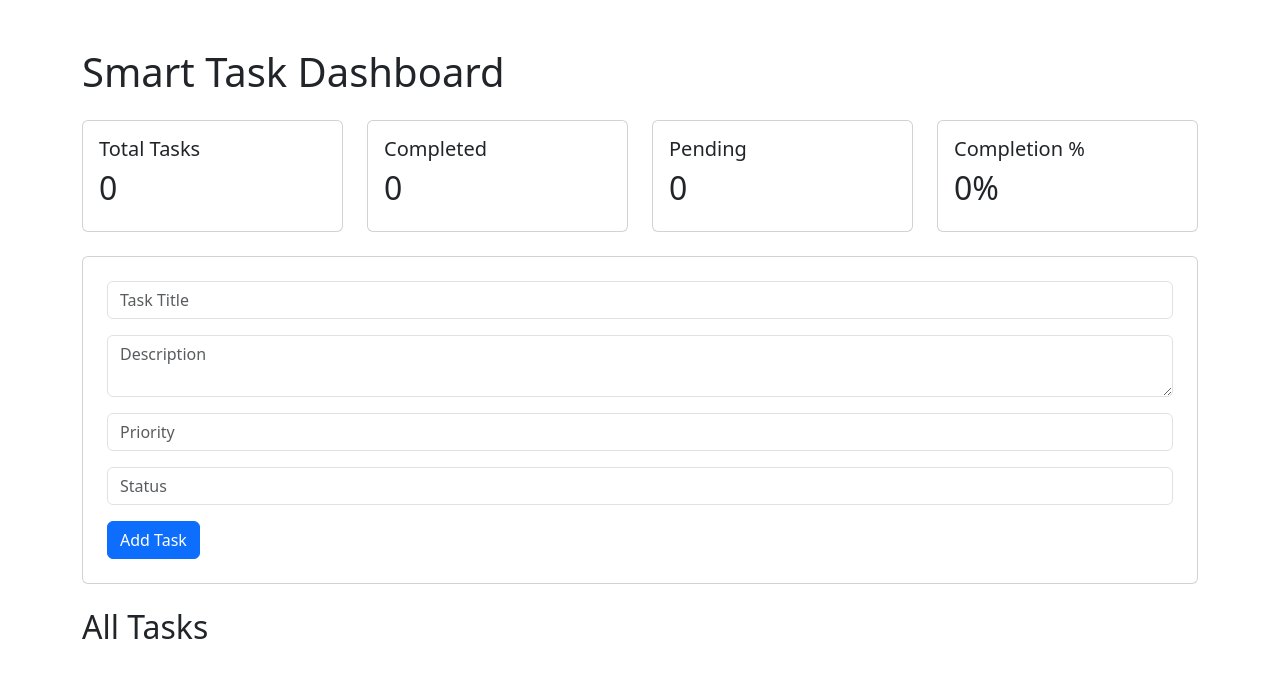
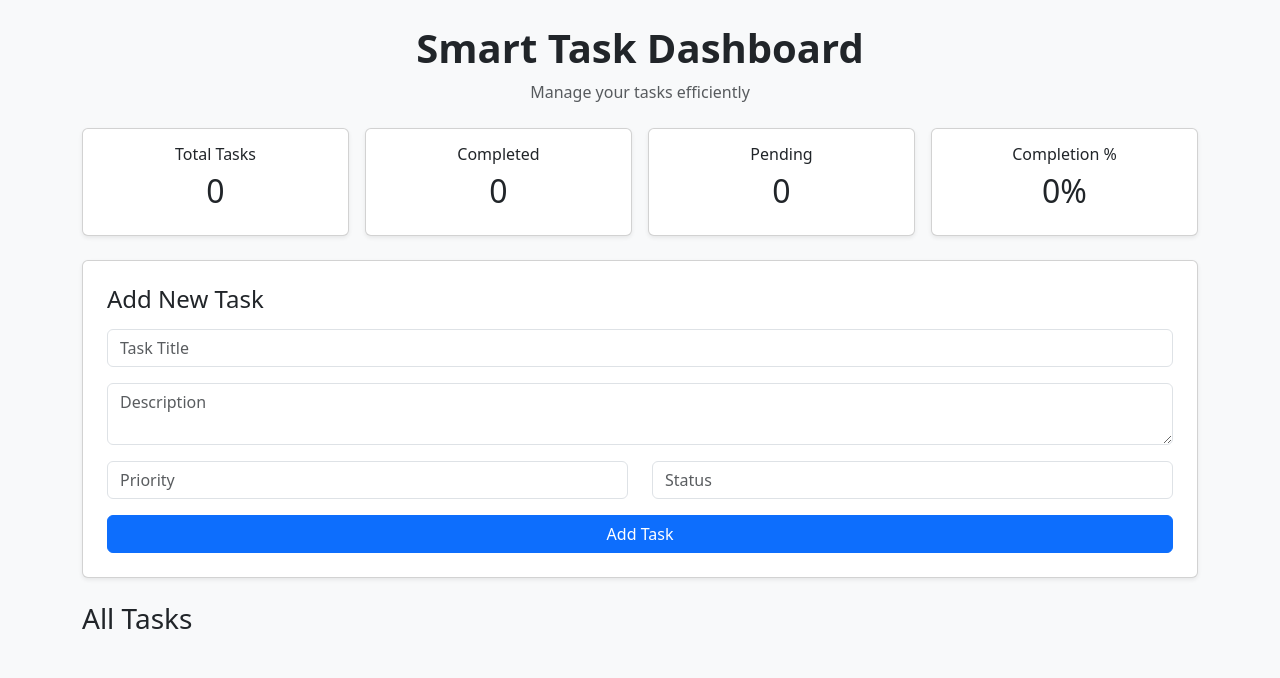
Before and after one commit to Prachisonkusare/smart-task-manager, a Flask app: page /dashboard in a window 1280 px wide. Shown: the top 678 px of the page. Run offline with Flask 3, Linux system fonts and the light colour scheme; data that the repository does not hold is empty; some libraries are stand-ins or nearby versions.

Commit message:
final project submission

```diff
--- a/app/templates/dashboard.html
+++ b/app/templates/dashboard.html
@@ -5,103 +5,77 @@
 
     <title>Task Dashboard</title>
 
-    <link
-        href="https://cdn.jsdelivr.net/npm/bootstrap@5.3.0/dist/css/bootstrap.min.css"
-        rel="stylesheet"
-    >
+    <link href="https://cdn.jsdelivr.net/npm/bootstrap@5.3.0/dist/css/bootstrap.min.css" rel="stylesheet">
 
 </head>
 
-<body class="container mt-5">
+<body class="bg-light">
 
-    <h1 class="mb-4">
-        Smart Task Dashboard
-    </h1>
+<div class="container py-4">
 
-    <div class="row mb-4">
+    <!-- Header -->
+    <div class="text-center mb-4">
+        <h1 class="fw-bold">Smart Task Dashboard</h1>
+        <p class="text-muted">Manage your tasks efficiently</p>
+    </div>
+
+    <!-- Analytics Cards -->
+    <div class="row g-3 mb-4">
 
         <div class="col-md-3">
+            <div class="card shadow-sm p-3 text-center">
+                <h6>Total Tasks</h6>
+                <h2>{{ analytics.total }}</h2>
+            </div>
+        </div>
 
-        <div class="card p-3">
+        <div class="col-md-3">
+            <div class="card shadow-sm p-3 text-center">
+                <h6>Completed</h6>
+                <h2>{{ analytics.completed }}</h2>
+            </div>
+        </div>
 
-            <h5>Total Tasks</h5>
+        <div class="col-md-3">
+            <div class="card shadow-sm p-3 text-center">
+                <h6>Pending</h6>
+                <h2>{{ analytics.pending }}</h2>
+            </div>
+        </div>
 
-            <h2>{{ analytics.total }}</h2>
-
+        <div class="col-md-3">
+            <div class="card shadow-sm p-3 text-center">
+                <h6>Completion %</h6>
+                <h2>{{ analytics.percentage }}%</h2>
+            </div>
         </div>
 
     </div>
 
-    <div class="col-md-3">
+    <!-- Add Task Form -->
+    <div class="card shadow-sm p-4 mb-4">
 
-        <div class="card p-3">
+        <h4 class="mb-3">Add New Task</h4>
 
-            <h5>Completed</h5>
+        <form method="POST" action="/add-task">
 
-            <h2>{{ analytics.completed }}</h2>
+            <input class="form-control mb-3" type="text" name="title" placeholder="Task Title">
 
+            <textarea class="form-control mb-3" name="description" placeholder="Description"></textarea>
+
+            <div class="row">
+
+                <div class="col-md-6">
+                    <input class="form-control mb-3" type="text" name="priority" placeholder="Priority">
+                </div>
+
+                <div class="col-md-6">
+                    <input class="form-control mb-3" type="text" name="status" placeholder="Status">
                 </div>
 
             </div>
 
-    <div class="col-md-3">
-
-        <div class="card p-3">
-
-            <h5>Pending</h5>
-
-            <h2>{{ analytics.pending }}</h2>
-
-        </div>
-
-    </div>
-
-    <div class="col-md-3">
-
-        <div class="card p-3">
-
-            <h5>Completion %</h5>
-
-            <h2>{{ analytics.percentage }}%</h2>
-
-        </div>
-
-    </div>
-
-</div>
-
-    <div class="card p-4 mb-4">
-
-        <form method="POST" action="/add-task">
-
-            <input
-                class="form-control mb-3"
-                type="text"
-                name="title"
-                placeholder="Task Title"
-            >
-
-            <textarea
-                class="form-control mb-3"
-                name="description"
-                placeholder="Description"
-            ></textarea>
-
-            <input
-                class="form-control mb-3"
-                type="text"
-                name="priority"
-                placeholder="Priority"
-            >
-
-            <input
-                class="form-control mb-3"
-                type="text"
-                name="status"
-                placeholder="Status"
-            >
-
-            <button class="btn btn-primary">
+            <button class="btn btn-primary w-100">
                 Add Task
             </button>
 
@@ -109,45 +83,36 @@
 
     </div>
 
-    <h2 class="mb-3">
-        All Tasks
-    </h2>
+    <!-- Tasks Section -->
+    <h3 class="mb-3">All Tasks</h3>
 
     {% for task in tasks %}
 
-        <div class="card p-3 mb-3">
+    <div class="card shadow-sm p-3 mb-3">
 
-            <h3>{{ task.title }}</h3>
+        <div class="d-flex justify-content-between">
 
-            <p>{{ task.description }}</p>
+            <h5 class="mb-1">{{ task.title }}</h5>
 
-            <p>
-                <strong>Priority:</strong>
-                {{ task.priority }}
+            <span class="badge bg-secondary">{{ task.status }}</span>
+
+        </div>
+
+        <p class="text-muted mb-2">{{ task.description }}</p>
+
+        <p class="mb-1">
+            <strong>Priority:</strong> {{ task.priority }}
         </p>
 
-            <p>
-                <strong>Status:</strong>
-                {{ task.status }}
-            </p>
+        <small class="text-muted">{{ task.created_date }}</small>
 
-            <p>
-                {{ task.created_date }}
-            </p>
+        <div class="mt-3">
 
-            <div>
-
-                <a
-                    class="btn btn-danger"
-                    href="/delete-task/{{ task.id }}"
-                >
+            <a class="btn btn-sm btn-danger" href="/delete-task/{{ task.id }}">
                 Delete
             </a>
 
-                <a
-                    class="btn btn-warning"
-                    href="/update-task/{{ task.id }}"
-                >
+            <a class="btn btn-sm btn-warning" href="/update-task/{{ task.id }}">
                 Update
             </a>
 
@@ -157,18 +122,17 @@
 
     {% endfor %}
 
+</div>
+
+<!-- SocketIO -->
 <script src="https://cdnjs.cloudflare.com/ajax/libs/socket.io/4.7.2/socket.io.js"></script>
 
 <script>
-
     const socket = io();
 
     socket.on("new_task", function(data) {
-
         alert(data.message);
-
     });
-
 </script>
 
 </body>
```
Also changed, not shown: app/templates/update_task.html (+59 -14 lines). Lines whose indentation alone changed are shown as unchanged.
